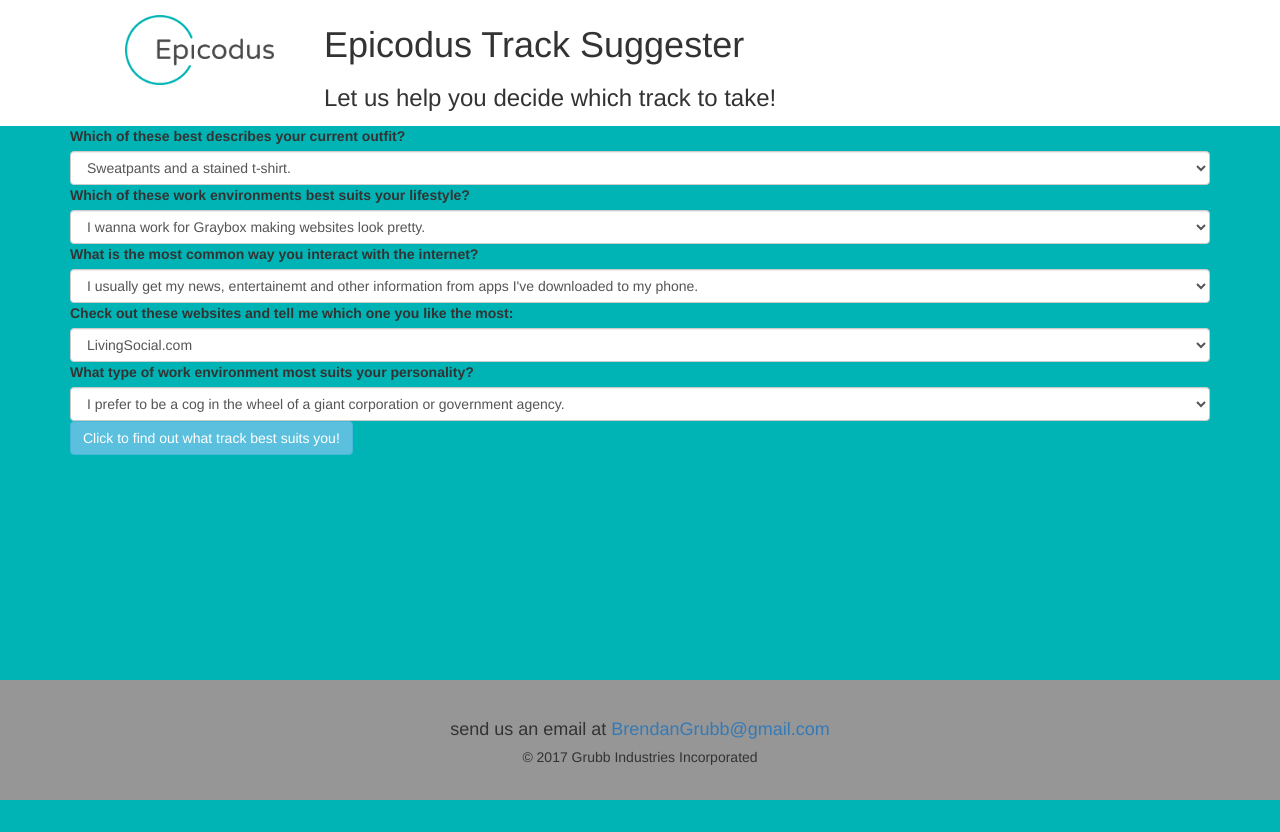
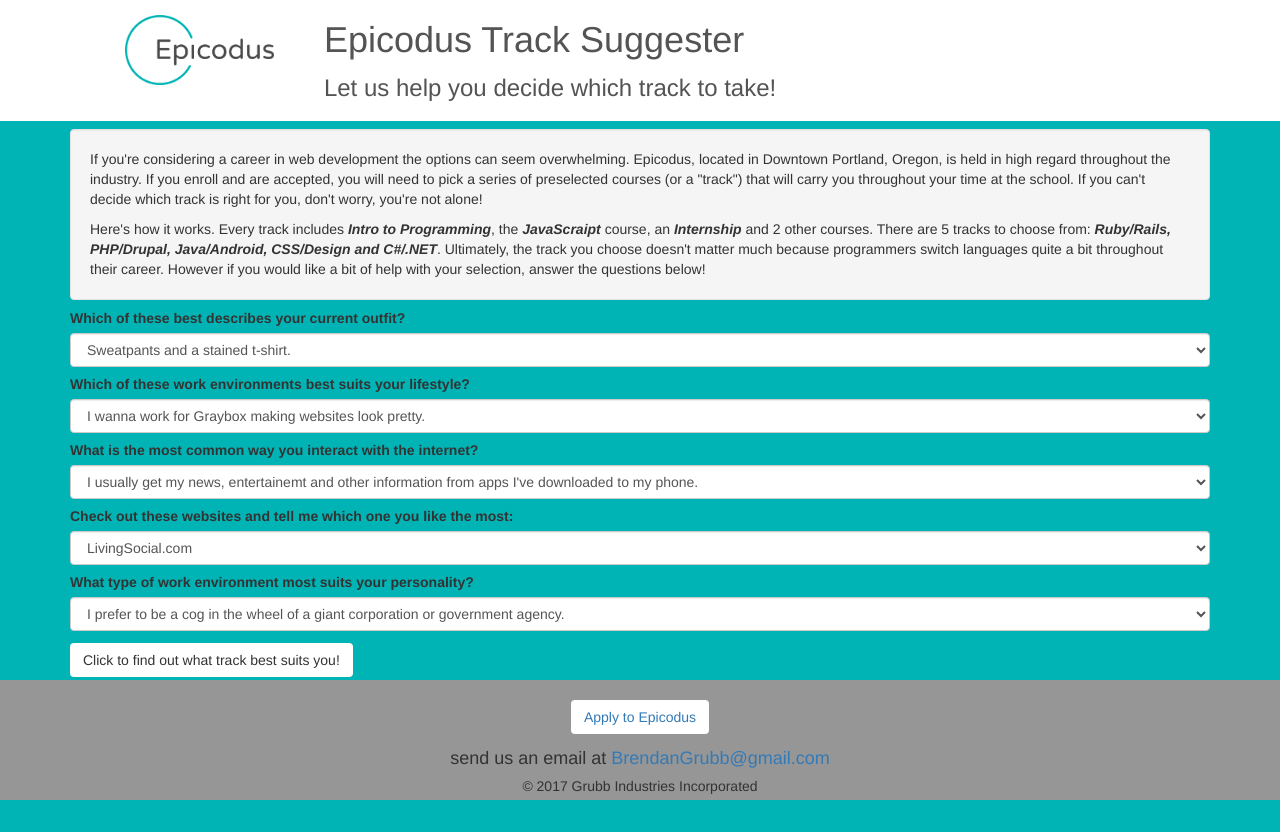
Before and after one commit to Brendangrubb/track-suggester, a plain HTML site: page index.html in a window 1280 px wide. Before the commit the page ends 800 px from the top, so only its background shows below. Drawn offline with Linux system fonts and the light colour scheme.

Commit message:
add intro text, style all margins

```diff
--- a/css/styles.css
+++ b/css/styles.css
@@ -17,11 +17,22 @@ img {
 }
 
 .header-text {
+  color: #545454;
   margin-left: 50px;
+  margin-bottom: 15px;
+  margin-top: 15px;
+}
+
+.intro-text {
+  margin-top: 8px;
+  margin-bottom: 8px;
+  padding-bottom: 10px;
 }
 
 
-
+.form-control {
+  margin-bottom: 7px;
+}
 
 
 
@@ -41,7 +52,11 @@ img {
   display: none;
 }
 
-
+.btn {
+  margin-top: 5px;
+  margin-bottom: 5px;
+  background-color: #FFFFFF;
+}
 
 
 
@@ -65,5 +80,5 @@ footer {
 }
 
 .footer-text {
-  padding-top: 30px;
+  padding-top: 15px;
 }
--- a/index.html
+++ b/index.html
@@ -14,6 +14,10 @@
       <h3 class="header-text">Let us help you decide which track to take!</h3>
     </header>
     <div class="container">
+
+      <div class="well intro-text">
+        <p>If you're considering a career in web development the options can seem overwhelming. Epicodus, located in Downtown Portland, Oregon, is held in high regard throughout the industry. If you enroll and are accepted, you will need to pick a series of preselected courses (or a "track") that will carry you throughout your time at the school. If you can't decide which track is right for you, don't worry, you're not alone!</p> <p>Here's how it works. Every track includes <strong><em>Intro to Programming</em></strong>, the <strong><em>JavaScraipt</em></strong> course, an <strong><em>Internship</em></strong> and 2 other courses. There are 5 tracks to choose from: <strong><em>Ruby/Rails, PHP/Drupal, Java/Android, CSS/Design and C#/.NET</em></strong>. Ultimately, the track you choose doesn't matter much because programmers switch languages quite a bit throughout their career. However if you would like a bit of help with your selection, answer the questions below!</p>
+      </div>
 
       <div id="survey-questions">
         <form>
@@ -52,7 +56,7 @@
             <option value="design">Doesn't matter as long as their website looks good!</option>
           </select>
 
-          <button type="submit" class="btn btn-info">Click to find out what track best suits you!</button>
+          <button type="submit" class="btn">Click to find out what track best suits you!</button>
         </form>
       </div>
 
@@ -89,6 +93,7 @@
       </div>
     </div>
     <footer class="footer-text">
+      <a href="https://www.epicodus.com/apply/" class="btn">Apply to Epicodus</a>
       <h4>send us an email at <a href="mailto:brendangrubb@gmail.com">BrendanGrubb@gmail.com</a></h4>
       <h5>&copy; 2017 Grubb Industries Incorporated</h5>
     </footer>
```
